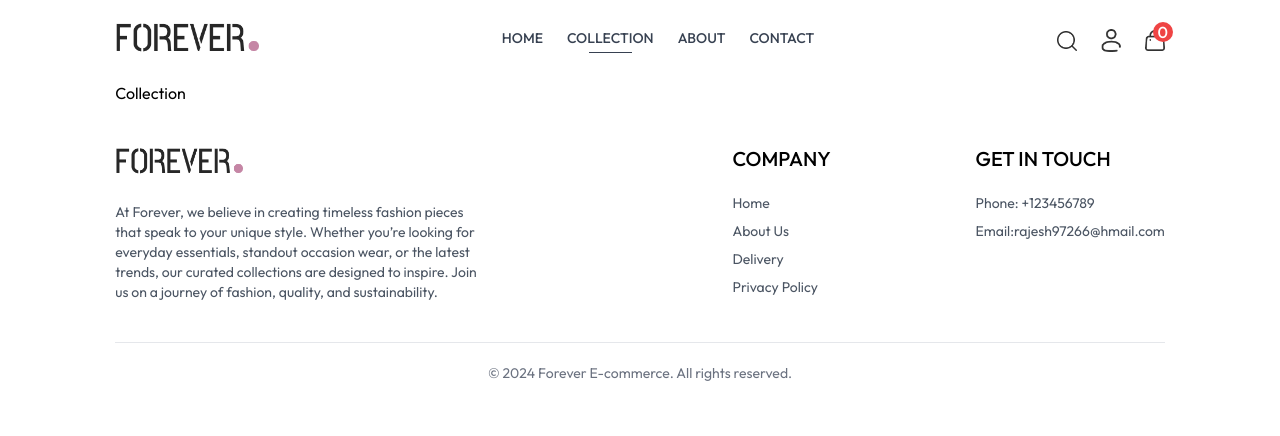
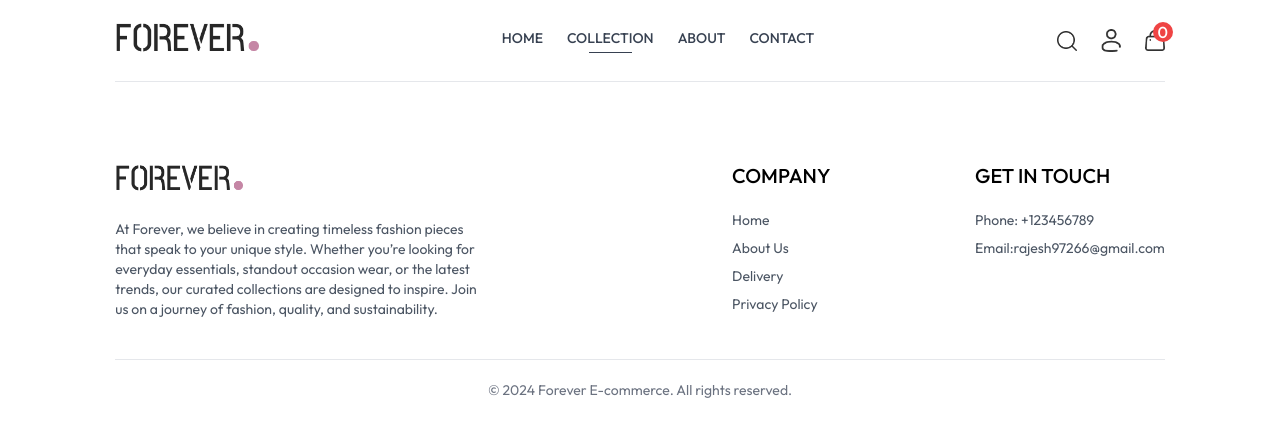
Before and after one commit to Rajesh97266/Forever-E-Commerce-Website, a React (Vite) app: page /collection in a window 1280 px wide. Shown: the top 436 px of the page. Built offline with nearby package versions, Linux system fonts and the light colour scheme.

Commit message:
footer-mail

```diff
--- a/src/components/Footer.jsx
+++ b/src/components/Footer.jsx
@@ -6,7 +6,11 @@ const Footer = () => {
     <div>
       <div className="flex flex-col sm:grid sm:grid-cols-[3fr_1fr_1fr] gap-14 my-10 mt-10 text-sm  ">
         <div>
-          <img src={assets.logo} alt="logo" className="w-32 mb-5 cursor-pointer" />
+          <img
+            src={assets.logo}
+            alt="logo"
+            className="w-32 mb-5 cursor-pointer"
+          />
           <p className="w-full md:w-2/3 text-gray-600">
             At Forever, we believe in creating timeless fashion pieces that
             speak to your unique style. Whether you’re looking for everyday
@@ -17,7 +21,7 @@ const Footer = () => {
         </div>
         <div>
           <p className="text-xl font-medium mb-5">COMPANY</p>
-          <ul className="flex flex-col gap-2 cursor-pointer ">
+          <ul className="flex flex-col gap-2  ">
             <li className="text-gray-600">Home</li>
             <li className="text-gray-600">About Us</li>
             <li className="text-gray-600">Delivery</li>
@@ -28,7 +32,9 @@ const Footer = () => {
           <p className="text-xl font-medium mb-5">GET IN TOUCH</p>
           <ul className="flex flex-col gap-2 text-gray-600 ">
             <li>Phone: +123456789</li>
-            <li>Email:rajesh97266@hmail.com</li>
+            <a href="mailto:rajesh97266@gmail.com">
+              <li>Email:rajesh97266@gmail.com</li>
+            </a>
           </ul>
         </div>
       </div>
--- a/src/pages/Collection.jsx
+++ b/src/pages/Collection.jsx
@@ -1,8 +1,13 @@
 import React from 'react'
+import { useContext } from 'react'
+import { ShopContext } from '../context/ShopContext'
 
 const Collection = () => {
+  const {products} = useContext(ShopContext)
   return (
-    <div>Collection</div>
+    <div className='flex flex-col sm:flex-row gap-1 sm:gap-10 pt-10 border-t'>
+
+    </div>
   )
 }
 
```
